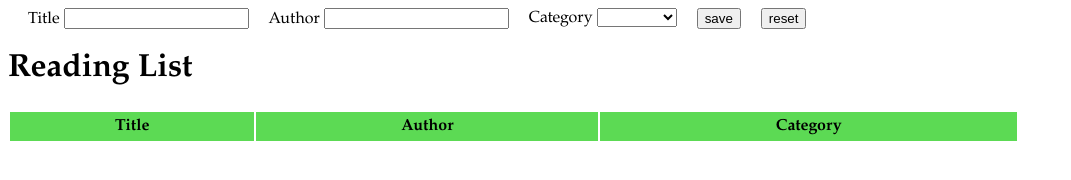
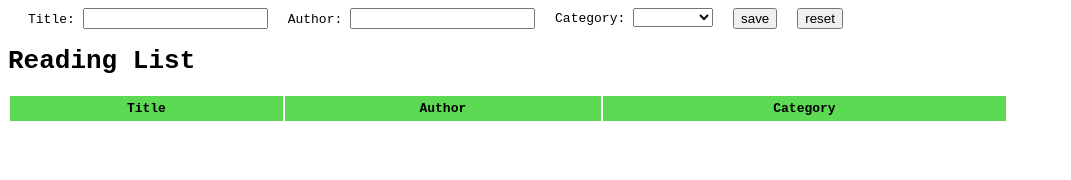
Before and after one commit to ergilly/lab_events, a plain HTML site: page lab_events_start/index.html in a window 1280 px wide. Shown: the whole page, without its empty margins (0-1071 px from the left). Drawn offline with Linux system fonts and the light colour scheme.

Commit message:
neatened up the look of the table

```diff
--- a/lab_events_start/css/main.css
+++ b/lab_events_start/css/main.css
@@ -1,5 +1,5 @@
 body {
-  font-family: Palatino;
+  font-family: monospace;
 }
 
 #new-item-form {
@@ -26,6 +26,9 @@ th {
 tr:nth-child(even) {
   background-color: rgb(204, 255, 186);
 }
+tr:nth-child(odd) {
+  background-color: #f4f4f4;
+}
 td {
   padding: 5px;
 }
--- a/lab_events_start/index.html
+++ b/lab_events_start/index.html
@@ -10,17 +10,17 @@
     <form id="new-item-form" class="container">
       <div id="form-wrapper" class="container flexitem">
         <div class="form-item">
-          <label for="title" class="primary">Title</label>
+          <label for="title" class="primary">Title:</label>
           <input type="text" id="title" required/>
         </div>
 
         <div class="form-item">
-          <label for="author" class="primary">Author</label>
+          <label for="author" class="primary">Author:</label>
           <input type="text" id="author" required/>
         </div>
 
         <div class="form-item">
-          <label for="category" class="primary">Category</label>
+          <label for="category" class="primary">Category:</label>
           <select id="category">
             <option value="" disabled selected></option>
             <option value="Book">Book</option>
@@ -35,7 +35,7 @@
 
     <h1>Reading List</h1>
     <div id="reading-list">
-      <table style="width: 80%">
+      <table style="width: 80%; max-width: 1000px;">
         <tr>
           <th>Title</th>
           <th>Author</th>
```
